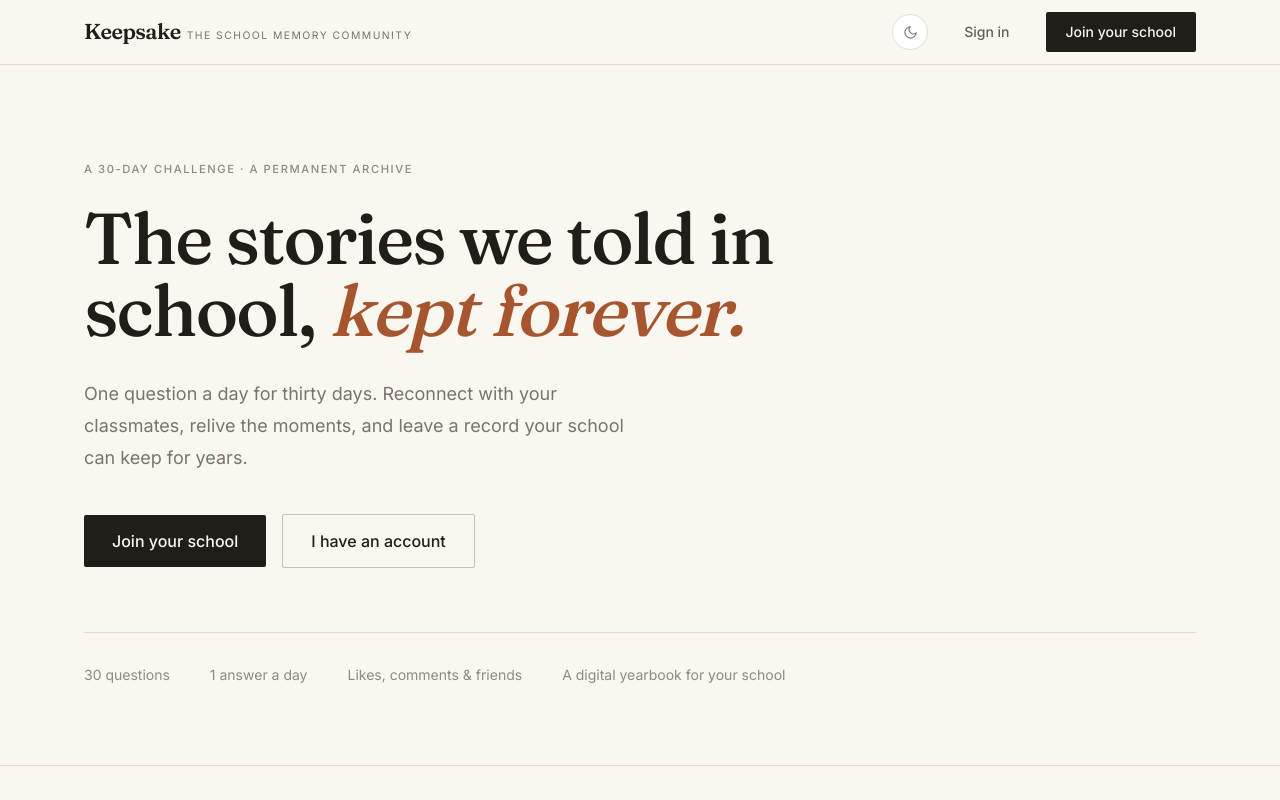
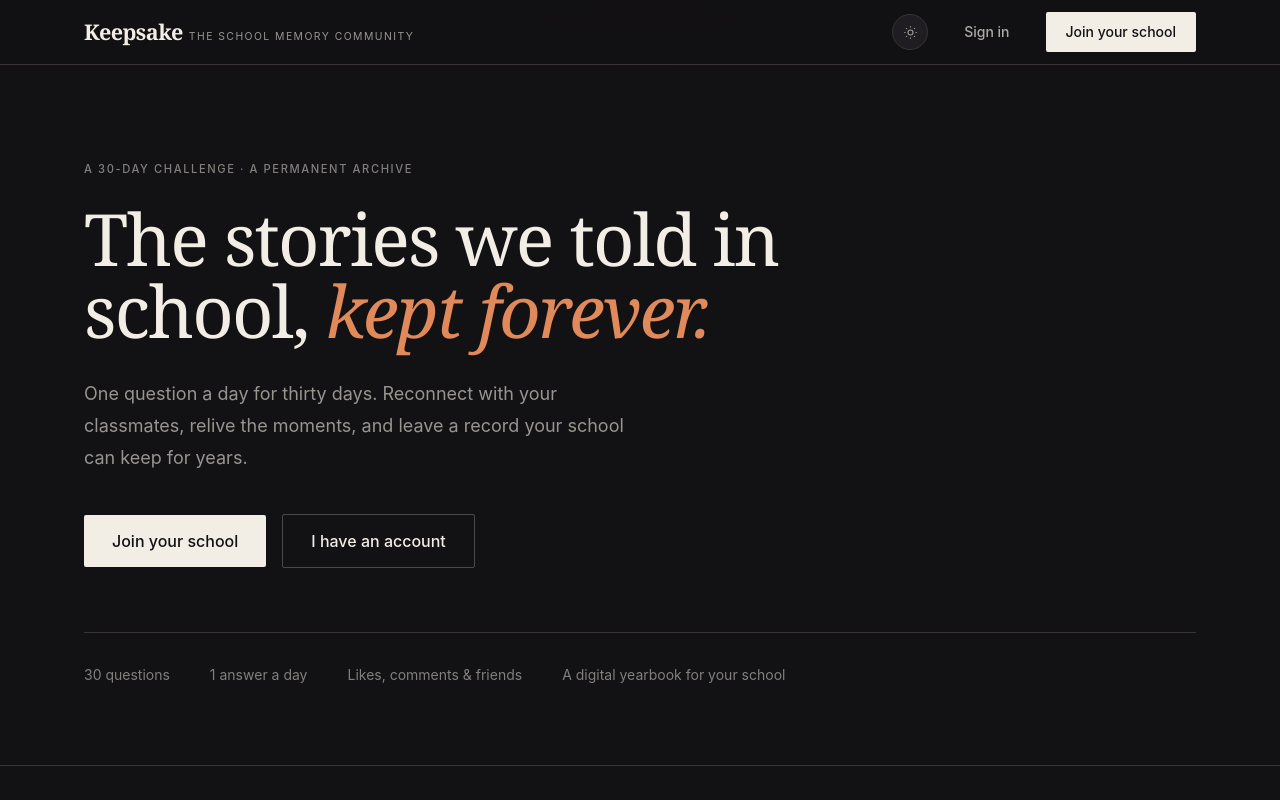
Before and after one commit to Meet-hybrid/school-memories, a Next.js app in the folder school-memories/frontend/: page / in a window 1280 px wide. Shown: the top 800 px of the page. Built offline with nearby package versions, Linux system fonts and the light colour scheme.

Commit message:
style: make frontend dark-first

```diff
--- a/school-memories/frontend/src/app/globals.css
+++ b/school-memories/frontend/src/app/globals.css
@@ -4,6 +4,24 @@
 
 @layer base {
   :root {
+    /* Dark-first: the archive should feel like an old photo album at night. */
+    --paper: 18 17 19;
+    --paper-deep: 24 22 25;
+    --ink: 242 237 229;
+    --ink-soft: 190 181 171;
+    --ink-faint: 132 123 116;
+    --clay: 224 137 91;
+    --clay-deep: 194 103 64;
+    --clay-soft: 244 169 124;
+    --moss: 157 177 126;
+    --line: 57 51 55;
+    --surface: 31 29 33;
+    --font-fraunces: Georgia, serif;
+    --font-inter: Inter, ui-sans-serif, system-ui, sans-serif;
+    color-scheme: dark;
+  }
+
+  .light {
     --paper: 250 247 241;
     --paper-deep: 243 238 228;
     --ink: 33 29 25;
@@ -18,19 +36,18 @@
     color-scheme: light;
   }
 
-  /* Dark mode: warm charcoal paper, warm light ink. Clay brightens for contrast. */
   .dark {
-    --paper: 27 24 21;
-    --paper-deep: 22 19 17;
-    --ink: 235 229 218;
-    --ink-soft: 186 177 163;
-    --ink-faint: 141 133 120;
-    --clay: 214 138 95;
-    --clay-deep: 191 112 70;
-    --clay-soft: 234 171 130;
-    --moss: 154 170 121;
-    --line: 60 53 45;
-    --surface: 34 30 26;
+    --paper: 18 17 19;
+    --paper-deep: 24 22 25;
+    --ink: 242 237 229;
+    --ink-soft: 190 181 171;
+    --ink-faint: 132 123 116;
+    --clay: 224 137 91;
+    --clay-deep: 194 103 64;
+    --clay-soft: 244 169 124;
+    --moss: 157 177 126;
+    --line: 57 51 55;
+    --surface: 31 29 33;
     color-scheme: dark;
   }
 
@@ -39,6 +56,7 @@
   }
   body {
     @apply bg-paper text-ink font-sans transition-colors duration-200;
+    background-image: radial-gradient(circle at 50% -20%, rgb(var(--clay) / 0.07), transparent 38rem);
   }
   ::selection {
     @apply bg-clay/20 text-ink;
@@ -56,7 +74,7 @@
     @apply inline-flex items-center justify-center gap-2 rounded-sm px-5 py-2.5 text-sm font-medium transition-colors duration-150 disabled:opacity-50 disabled:cursor-not-allowed;
   }
   .btn-primary {
-    @apply btn bg-ink text-paper hover:bg-clay;
+    @apply btn bg-ink text-paper shadow-sm hover:bg-clay;
   }
   .btn-outline {
     @apply btn border border-ink/25 text-ink hover:border-ink hover:bg-ink hover:text-paper;
@@ -65,7 +83,7 @@
     @apply btn text-ink/70 hover:text-ink hover:bg-ink/5;
   }
   .input {
-    @apply w-full rounded-sm border border-line bg-surface px-3.5 py-2.5 text-sm text-ink placeholder:text-ink/35 focus:border-ink/40 focus:outline-none focus:ring-1 focus:ring-ink/20;
+    @apply w-full rounded-sm border border-line bg-surface px-3.5 py-2.5 text-sm text-ink placeholder:text-ink/35 focus:border-clay/60 focus:outline-none focus:ring-1 focus:ring-clay/20;
   }
   .prose-memory {
     @apply text-[1.02rem] leading-7 text-ink/90;
--- a/school-memories/frontend/src/app/layout.tsx
+++ b/school-memories/frontend/src/app/layout.tsx
@@ -1,21 +1,8 @@
 import type { Metadata } from 'next';
-import { Fraunces, Inter } from 'next/font/google';
 import './globals.css';
 import { Providers } from './providers';
 import Nav from '@/components/Nav';
 import Footer from '@/components/Footer';
-
-const fraunces = Fraunces({
-  subsets: ['latin'],
-  variable: '--font-fraunces',
-  display: 'swap',
-});
-
-const inter = Inter({
-  subsets: ['latin'],
-  variable: '--font-inter',
-  display: 'swap',
-});
 
 export const metadata: Metadata = {
   title: {
@@ -28,7 +15,7 @@ export const metadata: Metadata = {
 
 export default function RootLayout({ children }: { children: React.ReactNode }) {
   return (
-    <html lang="en" className={`${fraunces.variable} ${inter.variable}`}>
+    <html lang="en">
       <body className="flex min-h-screen flex-col">
         {/* Apply the saved theme before React hydrates to avoid a flash of the wrong mode. */}
         <script
--- a/school-memories/frontend/src/lib/theme.tsx
+++ b/school-memories/frontend/src/lib/theme.tsx
@@ -13,14 +13,14 @@ interface ThemeState {
 const ThemeContext = createContext<ThemeState | null>(null);
 
 function getInitialTheme(): Theme {
-  if (typeof window === 'undefined') return 'light';
+  if (typeof window === 'undefined') return 'dark';
   const stored = window.localStorage.getItem(STORAGE_KEY);
   if (stored === 'light' || stored === 'dark') return stored;
-  return window.matchMedia('(prefers-color-scheme: dark)').matches ? 'dark' : 'light';
+  return 'dark';
 }
 
 export function ThemeProvider({ children }: { children: React.ReactNode }) {
-  const [theme, setTheme] = useState<Theme>('light');
+  const [theme, setTheme] = useState<Theme>('dark');
 
   useEffect(() => {
     setTheme(getInitialTheme());
@@ -28,6 +28,7 @@ export function ThemeProvider({ children }: { children: React.ReactNode }) {
 
   useEffect(() => {
     document.documentElement.classList.toggle('dark', theme === 'dark');
+    document.documentElement.classList.toggle('light', theme === 'light');
     window.localStorage.setItem(STORAGE_KEY, theme);
   }, [theme]);
 
```
